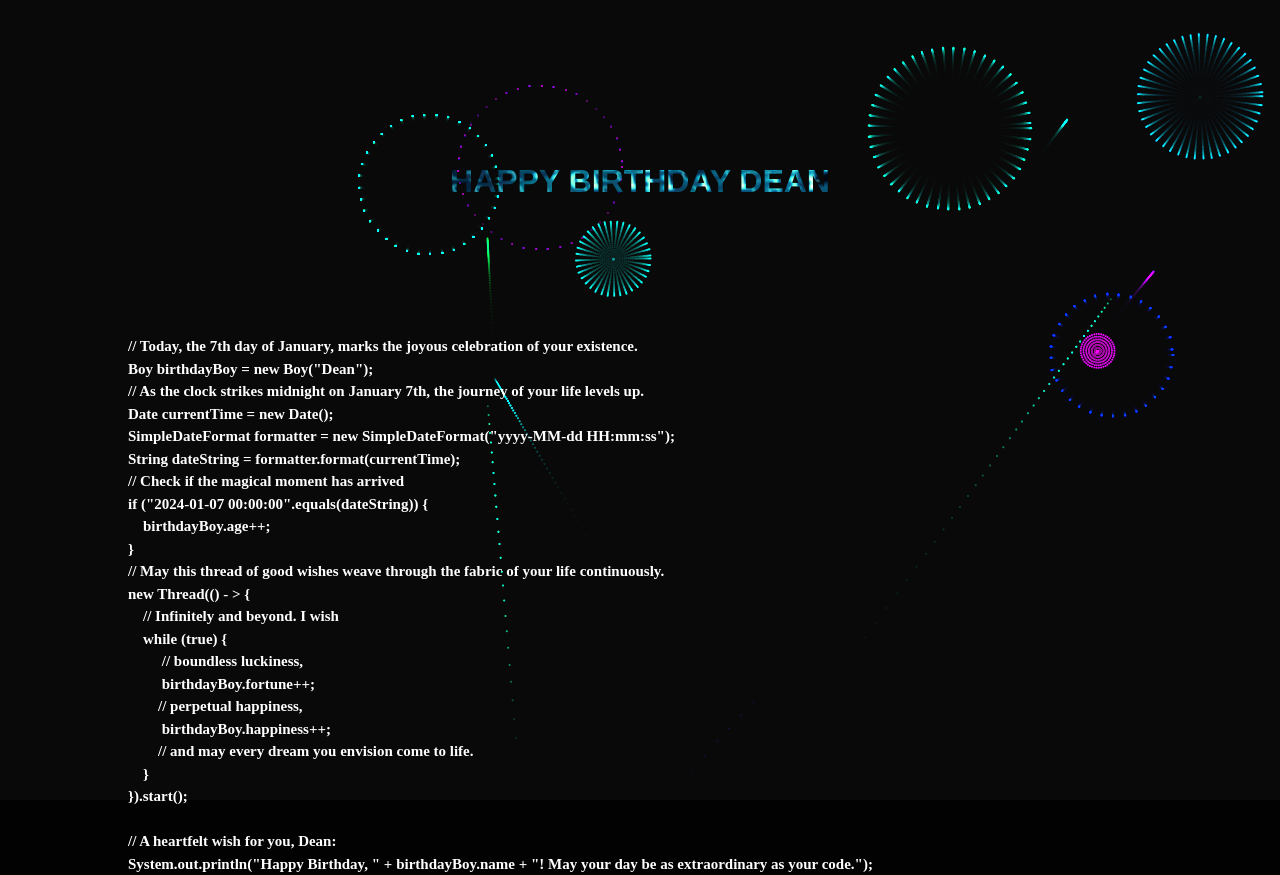
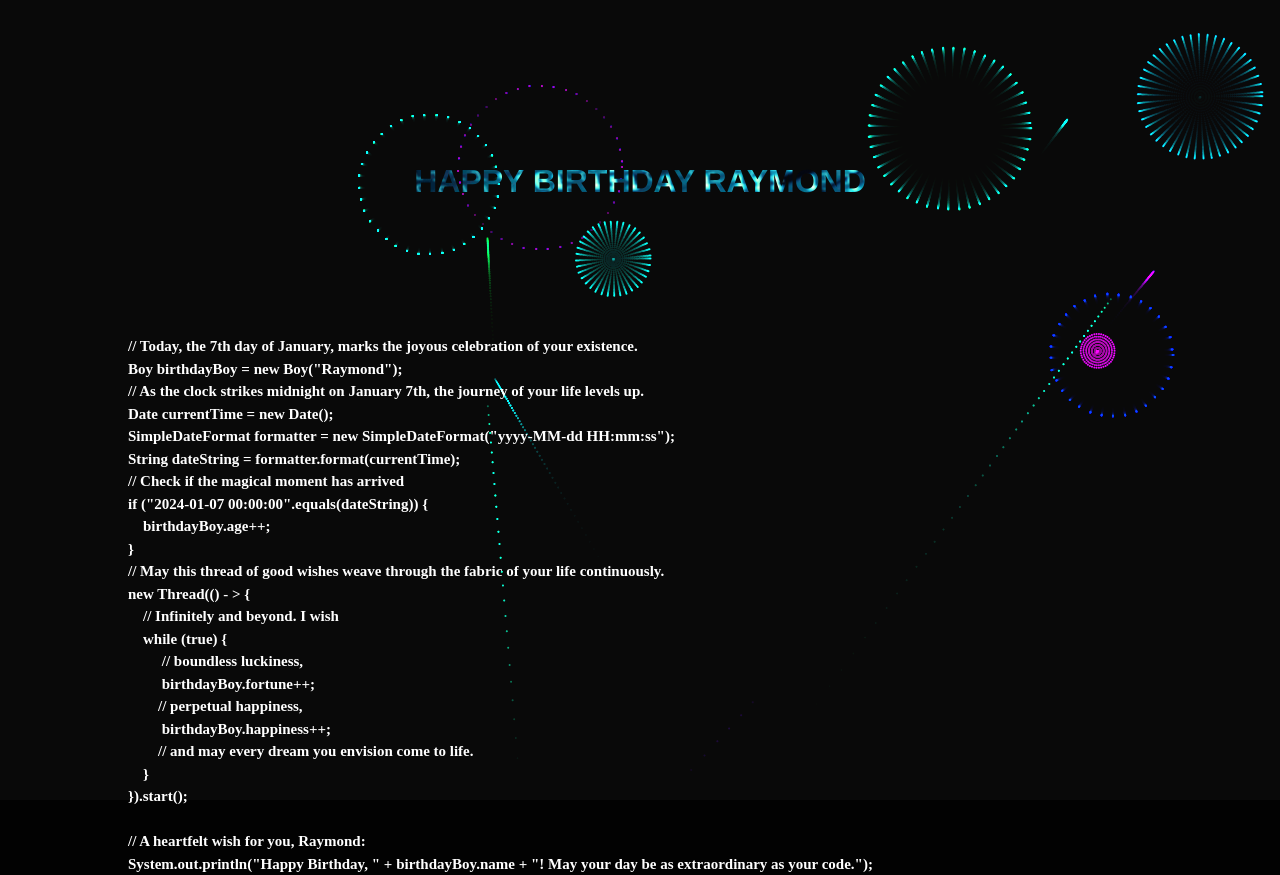
Before and after one commit to codepreceptor/birthday, a plain HTML site: page index.html in a window 1280 px wide. Drawn offline with Linux system fonts and the light colour scheme.

Commit message:
Update index.html

```diff
--- a/index.html
+++ b/index.html
@@ -43,14 +43,14 @@
     </style>
   </head>
   <body>
-    <h1>Happy Birthday Dean </h1>
+    <h1>Happy Birthday Raymond </h1>
     <canvas id="birthday"></canvas>
     <p class="wishes"></p>
 
     <script>
       let i = 0;
       let song = new Audio('audio.mp3');
-      let text = `// Today, the 7th day of January, marks the joyous celebration of your existence. <Boy birthdayBoy = new Boy("Dean"); <// As the clock strikes midnight on January 7th, the journey of your life levels up. <Date currentTime = new Date();< SimpleDateFormat formatter = new SimpleDateFormat("yyyy-MM-dd HH:mm:ss"); <String dateString = formatter.format(currentTime); <// Check if the magical moment has arrived <if ("2024-01-07 00:00:00".equals(dateString)) { <$$$$birthdayBoy.age++; <} <// May this thread of good wishes weave through the fabric of your life continuously. <new Thread(() - >  { <$$$$// Infinitely and beyond. I wish <$$$$while (true) {<$$$$$$$$ // boundless luckiness,<$$$$$$$$ birthdayBoy.fortune++; <$$$$$$$$// perpetual happiness,<$$$$$$$$ birthdayBoy.happiness++; <$$$$$$$$// and may every dream you envision come to life. <$$$$} <}).start();<< // A heartfelt wish for you, Dean: <System.out.println("Happy Birthday, " + birthdayBoy.name + "! May your day be as extraordinary as your code.");`;
+      let text = `// Today, the 7th day of January, marks the joyous celebration of your existence. <Boy birthdayBoy = new Boy("Raymond"); <// As the clock strikes midnight on January 7th, the journey of your life levels up. <Date currentTime = new Date();< SimpleDateFormat formatter = new SimpleDateFormat("yyyy-MM-dd HH:mm:ss"); <String dateString = formatter.format(currentTime); <// Check if the magical moment has arrived <if ("2024-01-07 00:00:00".equals(dateString)) { <$$$$birthdayBoy.age++; <} <// May this thread of good wishes weave through the fabric of your life continuously. <new Thread(() - >  { <$$$$// Infinitely and beyond. I wish <$$$$while (true) {<$$$$$$$$ // boundless luckiness,<$$$$$$$$ birthdayBoy.fortune++; <$$$$$$$$// perpetual happiness,<$$$$$$$$ birthdayBoy.happiness++; <$$$$$$$$// and may every dream you envision come to life. <$$$$} <}).start();<< // A heartfelt wish for you, Raymond: <System.out.println("Happy Birthday, " + birthdayBoy.name + "! May your day be as extraordinary as your code.");`;
 
 
 
```
